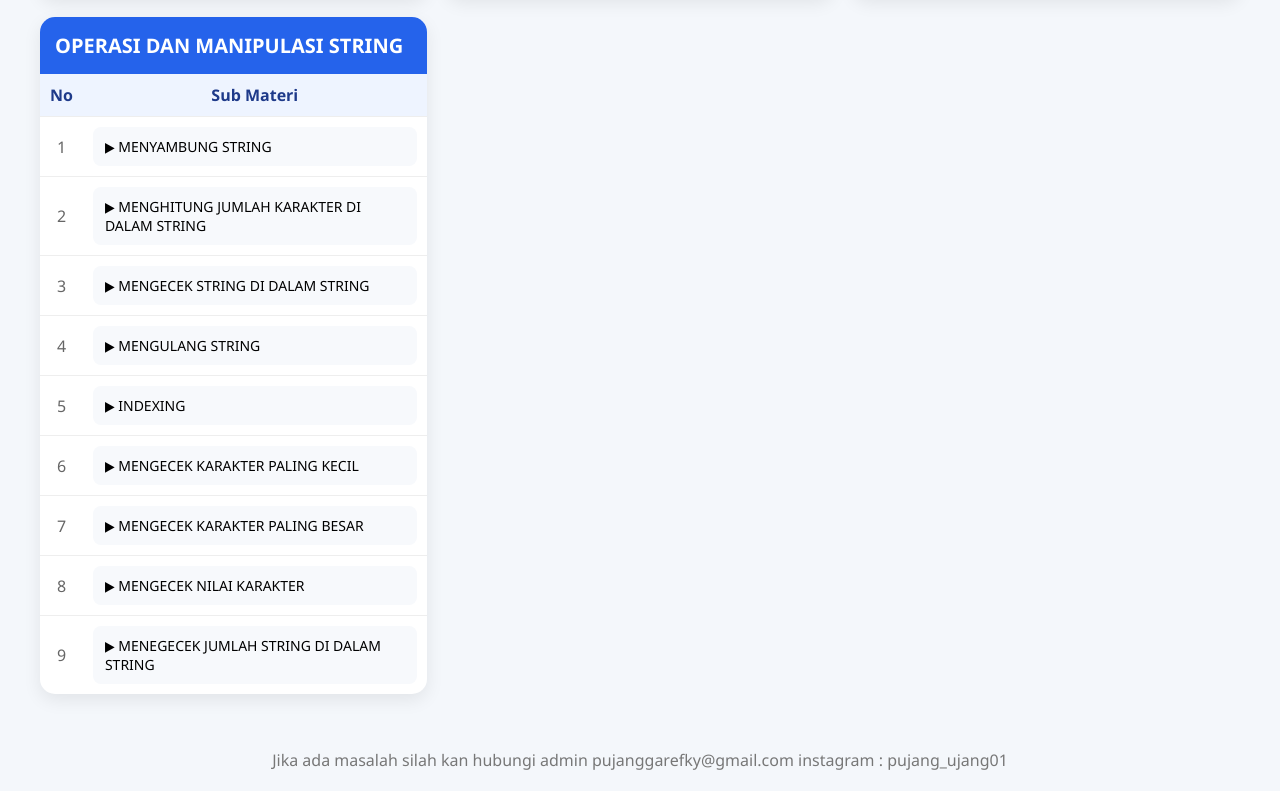
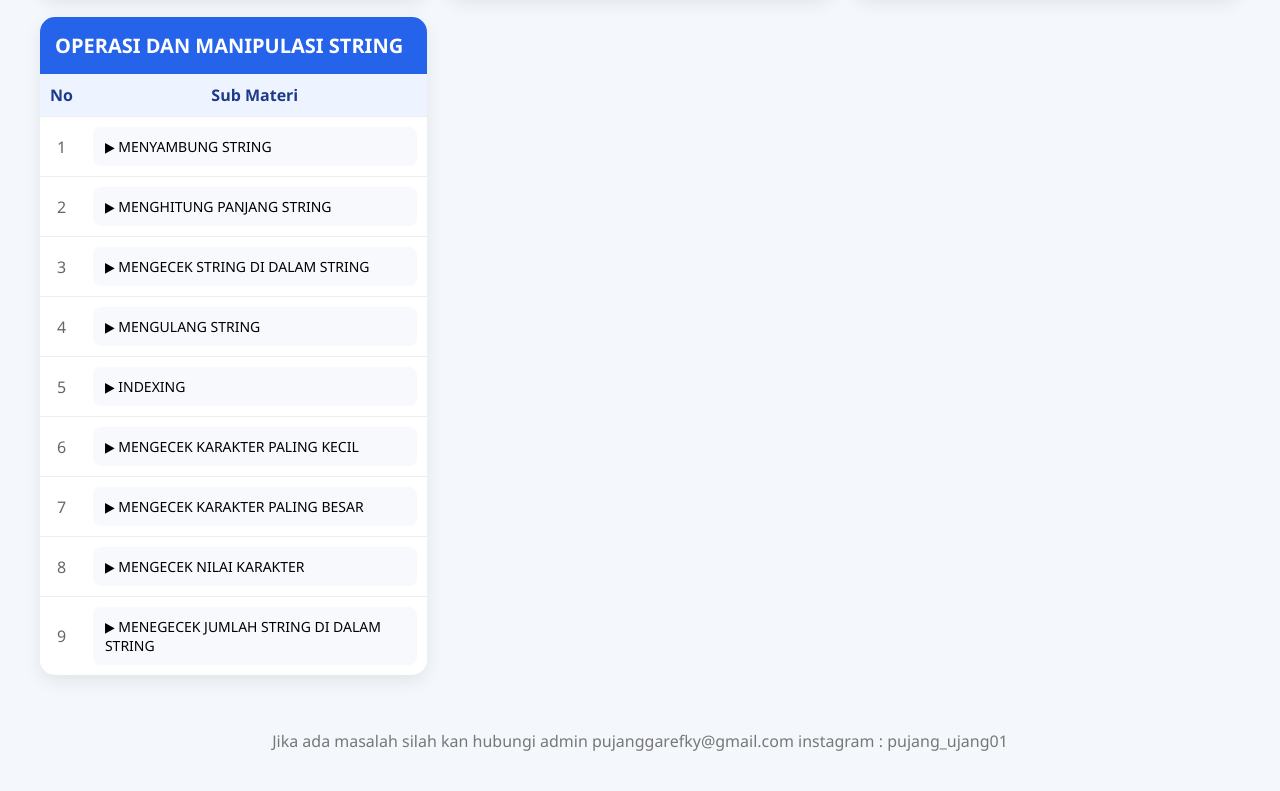
Before and after one commit to pujanggarefky-lab/Kursus, a plain HTML site: page index.html in a window 1280 px wide. Shown: the part 3547-4338 px from the top of the page. Drawn offline with Linux system fonts and the light colour scheme.

Commit message:
Update index.html

```diff
--- a/index.html
+++ b/index.html
@@ -617,7 +617,7 @@ const materiDatabase = [
             youtube:"https://www.youtube.com/embed/MPvC9uWATLI?start=58&end=263"
         },
         {
-            judul:"MENGHITUNG JUMLAH KARAKTER DI DALAM STRING",
+            judul:"MENGHITUNG PANJANG STRING",
             youtube:"https://www.youtube.com/embed/MPvC9uWATLI?start=263&end=330"
         },
         {
```
